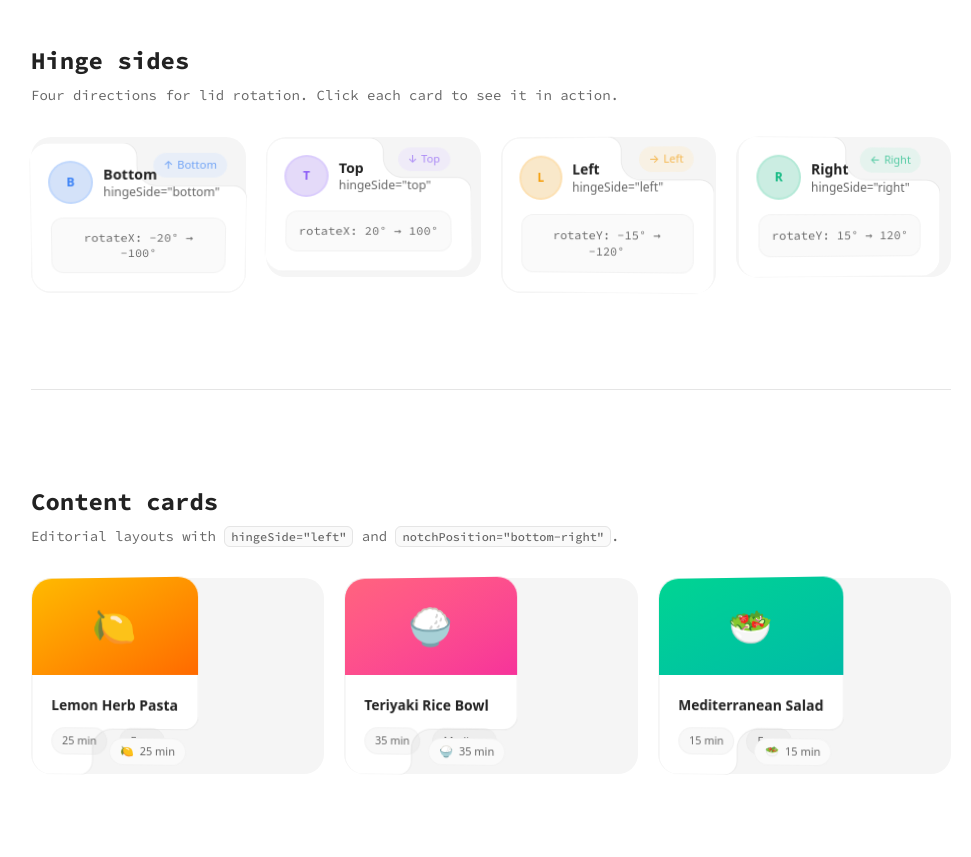
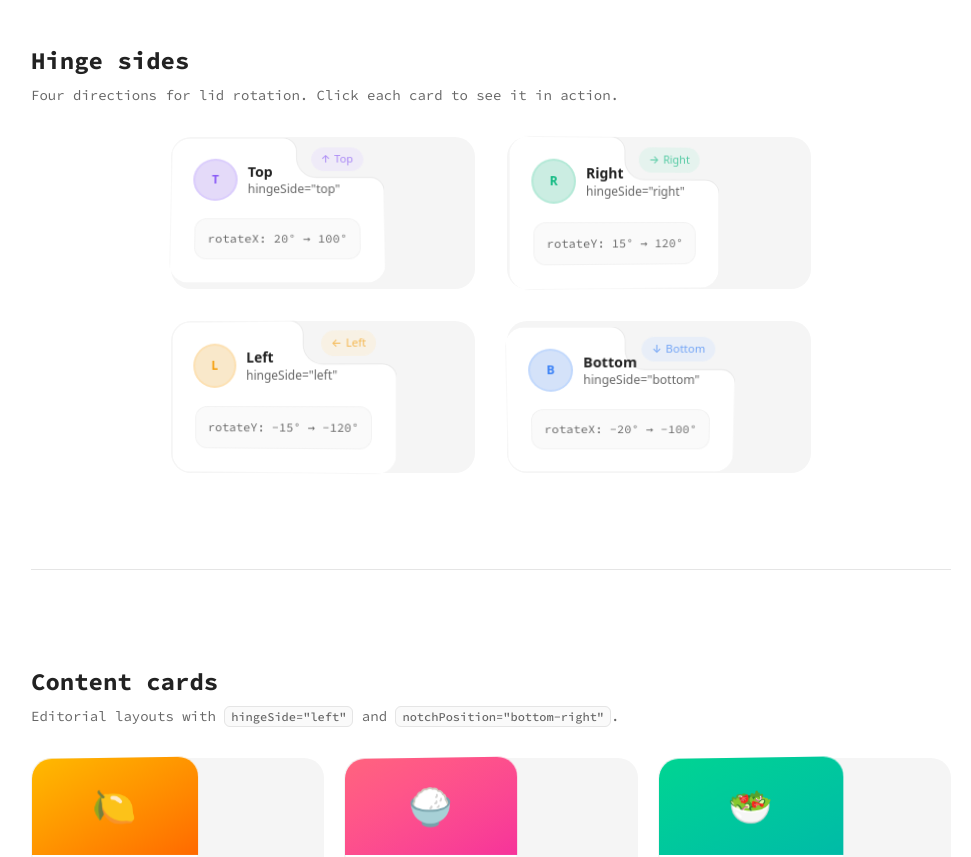
Before and after one commit to markoradak/folder-card, a Next.js app in the folder apps/web/: page / in a window 1280 px wide. Shown: the part 2500-3357 px from the top of the page, without its empty margins (149-1120 px from the left). Built offline with nearby package versions, Linux system fonts and the light colour scheme.

Commit message:
refactor: update hinge sides configuration and footer styling

```diff
--- a/apps/web/app/hinge-sides-demo.tsx
+++ b/apps/web/app/hinge-sides-demo.tsx
@@ -8,16 +8,6 @@ import {
 
 const HINGES = [
   {
-    id: "hinge-bottom",
-    side: "bottom" as const,
-    axis: "rotateX",
-    rest: "-20",
-    open: "-100",
-    color: "#3B82F6",
-    description: "Lid opens upward from the bottom edge, like a laptop screen.",
-    arrow: "\u2191",
-  },
-  {
     id: "hinge-top",
     side: "top" as const,
     axis: "rotateX",
@@ -25,7 +15,17 @@ const HINGES = [
     open: "100",
     color: "#8B5CF6",
     description: "Lid opens downward from the top edge, like a flip phone.",
-    arrow: "\u2193",
+    arrow: "\u2191",
+  },
+  {
+    id: "hinge-right",
+    side: "right" as const,
+    axis: "rotateY",
+    rest: "15",
+    open: "120",
+    color: "#10B981",
+    description: "Lid swings open to the left from the right edge.",
+    arrow: "\u2192",
   },
   {
     id: "hinge-left",
@@ -35,24 +35,24 @@ const HINGES = [
     open: "-120",
     color: "#F59E0B",
     description: "Lid swings open to the right from the left edge, like a book.",
-    arrow: "\u2192",
+    arrow: "\u2190",
   },
   {
-    id: "hinge-right",
-    side: "right" as const,
-    axis: "rotateY",
-    rest: "15",
-    open: "120",
-    color: "#10B981",
-    description: "Lid swings open to the left from the right edge.",
-    arrow: "\u2190",
+    id: "hinge-bottom",
+    side: "bottom" as const,
+    axis: "rotateX",
+    rest: "-20",
+    open: "-100",
+    color: "#3B82F6",
+    description: "Lid opens upward from the bottom edge, like a laptop screen.",
+    arrow: "\u2193",
   },
 ];
 
 export function HingeSidesDemo() {
   return (
     <FolderCardGroup>
-      <div className="grid w-full gap-5 sm:grid-cols-2 lg:grid-cols-4">
+      <div className="mx-auto grid w-full max-w-[640px] gap-8 sm:grid-cols-2">
         {HINGES.map((hinge) => (
           <FolderCard
             key={hinge.id}
@@ -60,7 +60,7 @@ export function HingeSidesDemo() {
             liveRadius
             hingeSide={hinge.side}
             renderLid={() => (
-              <div className="flex flex-col gap-4 p-5">
+              <div className="flex flex-col gap-5 p-6">
                 <FolderCardItem>
                   <div className="flex items-center gap-3">
                     <div
--- a/apps/web/app/page.tsx
+++ b/apps/web/app/page.tsx
@@ -330,7 +330,8 @@ export default function Home() {
 
       {/* Footer */}
       <hr className="border-[#e5e5e5] dark:border-[#2a2a2a]" />
-      <footer className="py-8 text-sm text-[#666]">
+      <footer className="flex items-center justify-between py-12 text-xs text-[#999]">
+        <p>&copy; {new Date().getFullYear()} MIT License</p>
         <p>
           Built by{" "}
           <a
@@ -341,16 +342,6 @@ export default function Home() {
           >
             Marko Radak
           </a>
-          . Source on{" "}
-          <a
-            href="https://github.com/markoradak/folder-card"
-            target="_blank"
-            rel="noopener noreferrer"
-            className="transition-colors hover:text-accent"
-          >
-            GitHub
-          </a>
-          .
         </p>
       </footer>
     </main>
```
